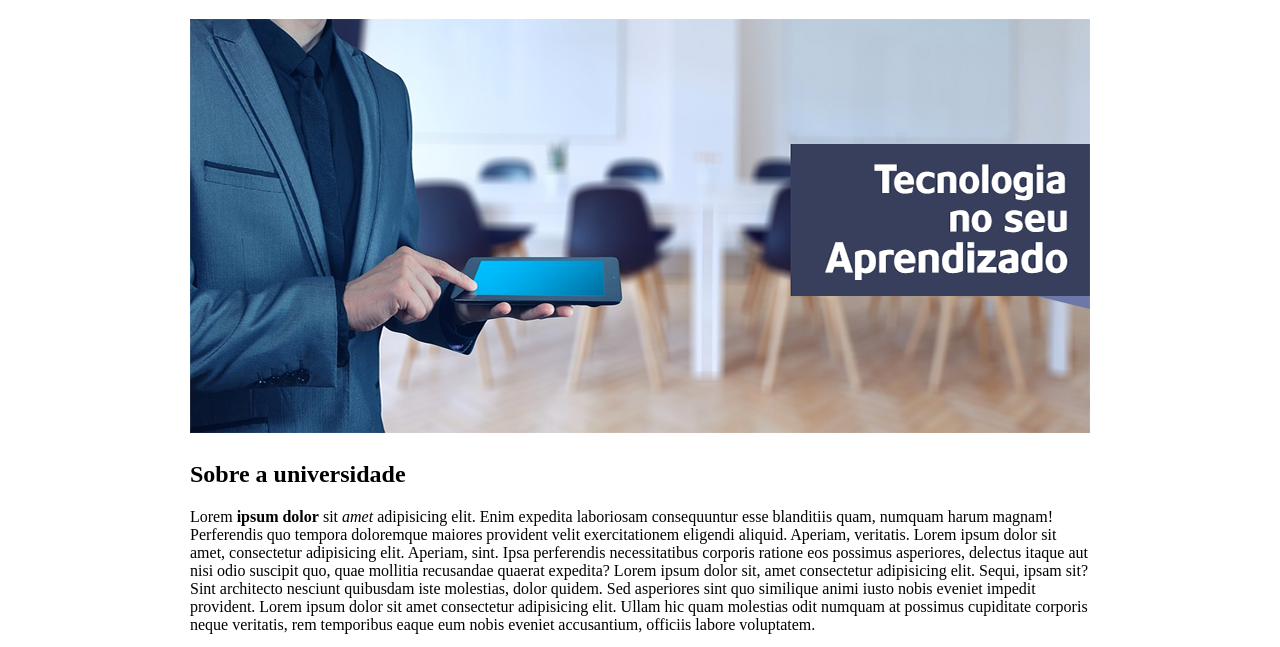
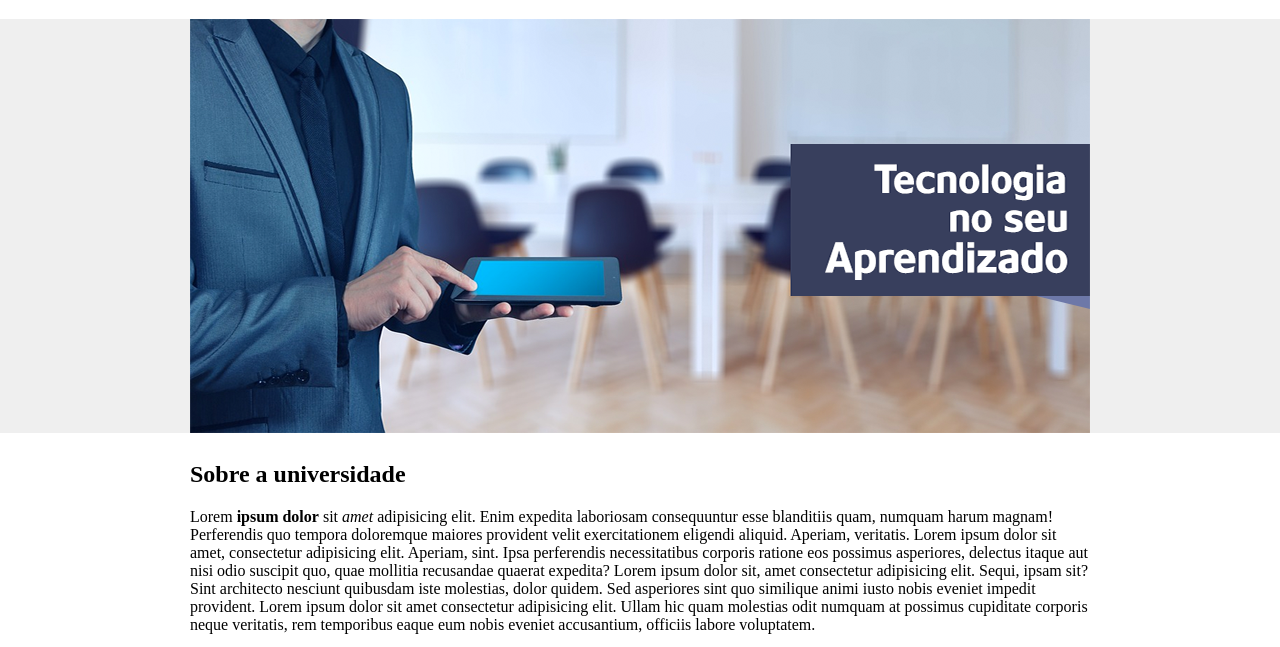
Before and after one commit to sarahprando/exercicios-udemy, a plain HTML site: page EX02.html in a window 1280 px wide. Shown: the part 85-732 px from the top of the page. Drawn offline with Linux system fonts and the light colour scheme.

Commit message:
Update EX02.html

```diff
--- a/EX02.html
+++ b/EX02.html
@@ -5,7 +5,7 @@
     <title>Exercício</title>
     <link rel="shortcut icon" href="img/number-2.ico" type="image/x-icon">
 </head>
-<body background="img/fundo2.png">
+<body background="img/fundo.png">
     <table border="0" width="900" align="center">
         <tr>
             <td height="89"><img src="img/logo.png"></td>
```
